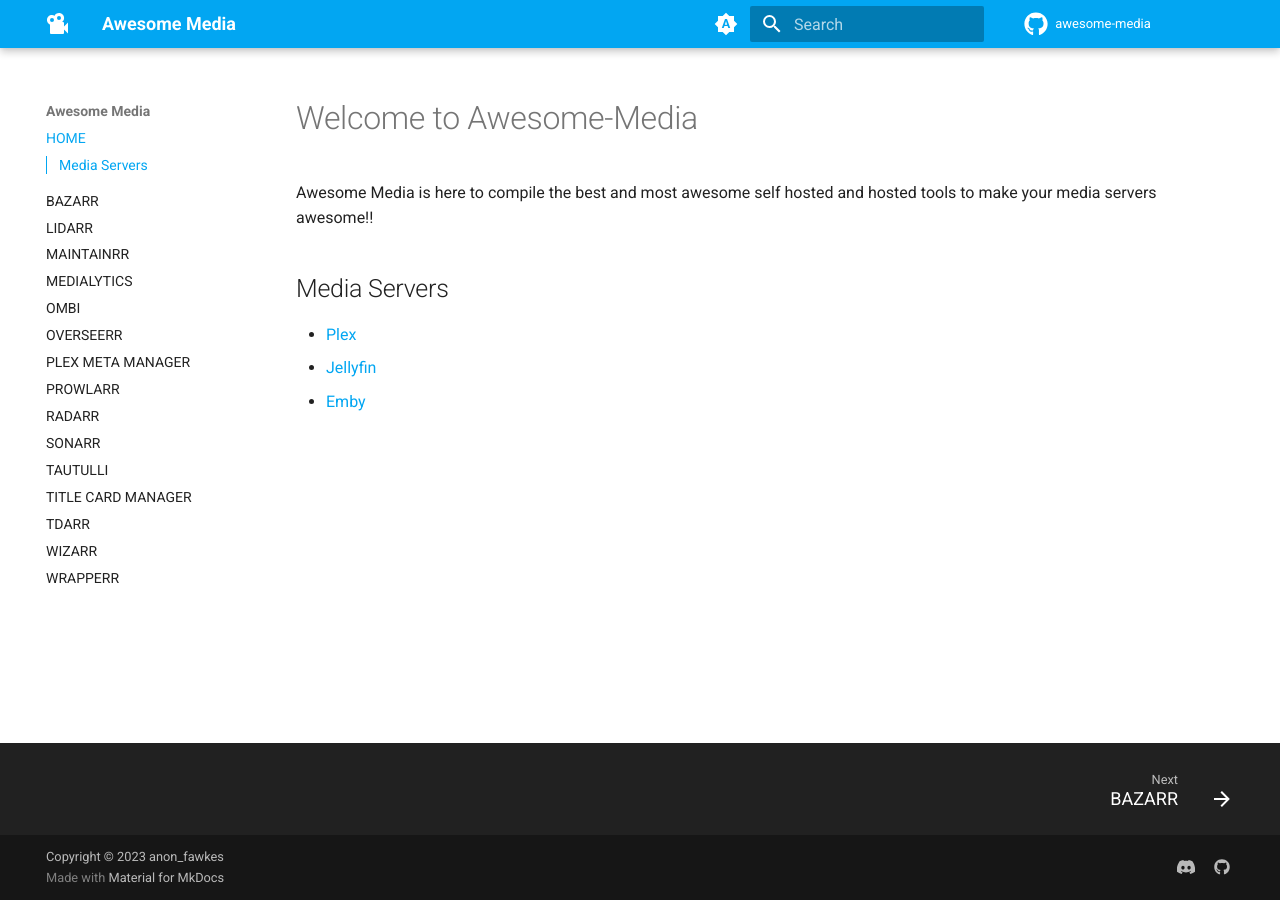
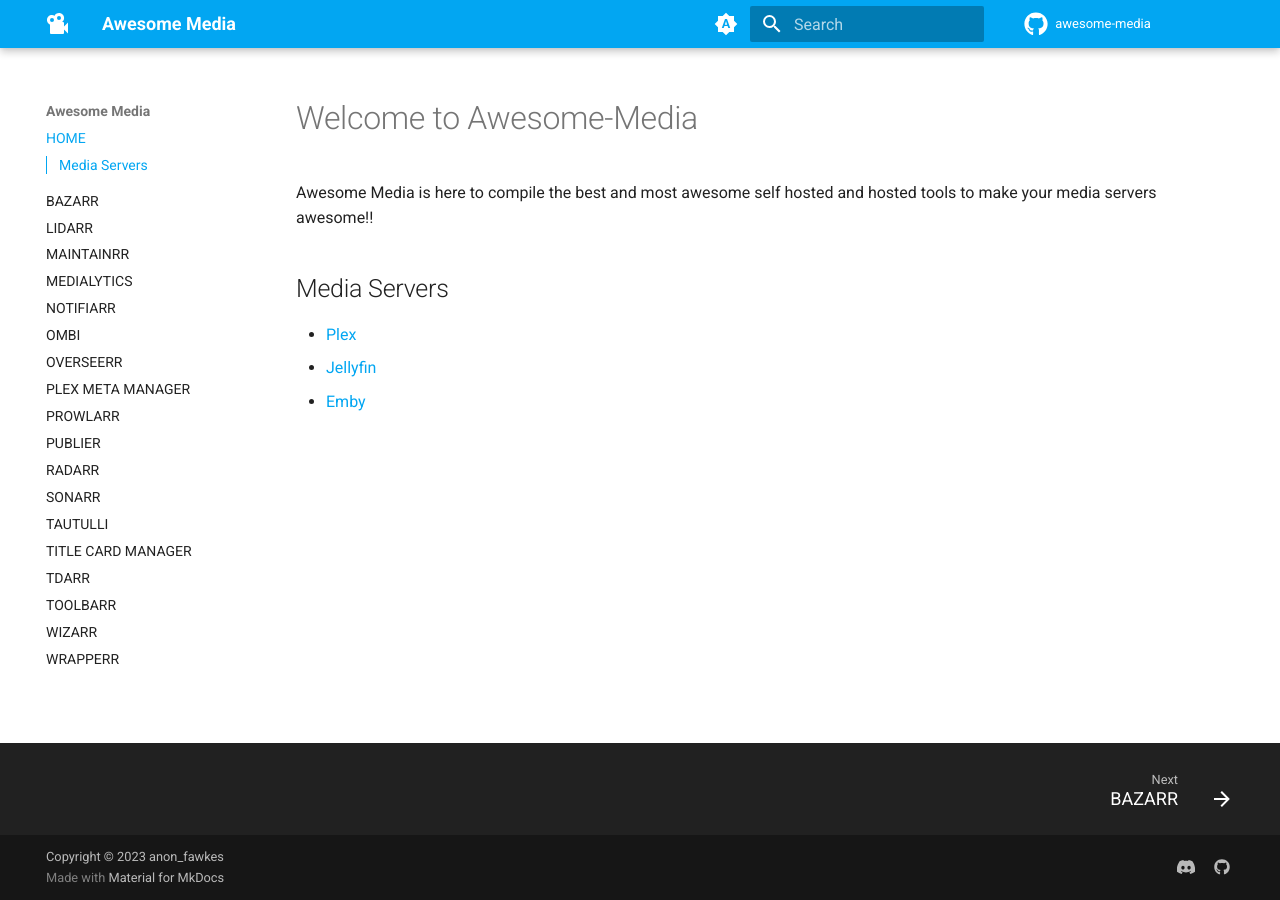
Before and after one commit to JohnFawkes/awesome-media, an MkDocs documentation site: the page built from docs/index.md, in a window 1280 px wide. Built offline with MkDocs 1.6.1 and Material for MkDocs 9.7.7, drawn with Linux system fonts in a browser that asks for light colours; comment, search, counter and statistics services are not loaded.

Commit message:
add services to mkdocs yml

```diff
--- a/mkdocs.yml
+++ b/mkdocs.yml
@@ -106,14 +106,17 @@
   - LIDARR: section/lidarr.md
   - MAINTAINRR: section/maintainrr.md
   - MEDIALYTICS: section/medialytics.md
+  - NOTIFIARR: section/notifiarr.md
   - OMBI: section/ombi.md
   - OVERSEERR: section/overseerr.md
   - PLEX META MANAGER: section/pmm.md
   - PROWLARR: section/prowlarr.md
+  - PUBLIER: section/publier.md
   - RADARR: section/radarr.md
   - SONARR: section/sonarr.md
   - TAUTULLI: section/tautulli.md
   - TITLE CARD MANAGER: section/tcm.md
   - TDARR: section/tdarr.md
+  - TOOLBARR: section/toolbarr.md
   - WIZARR: section/wizarr.md
   - WRAPPERR: section/wrapperr.md
```
